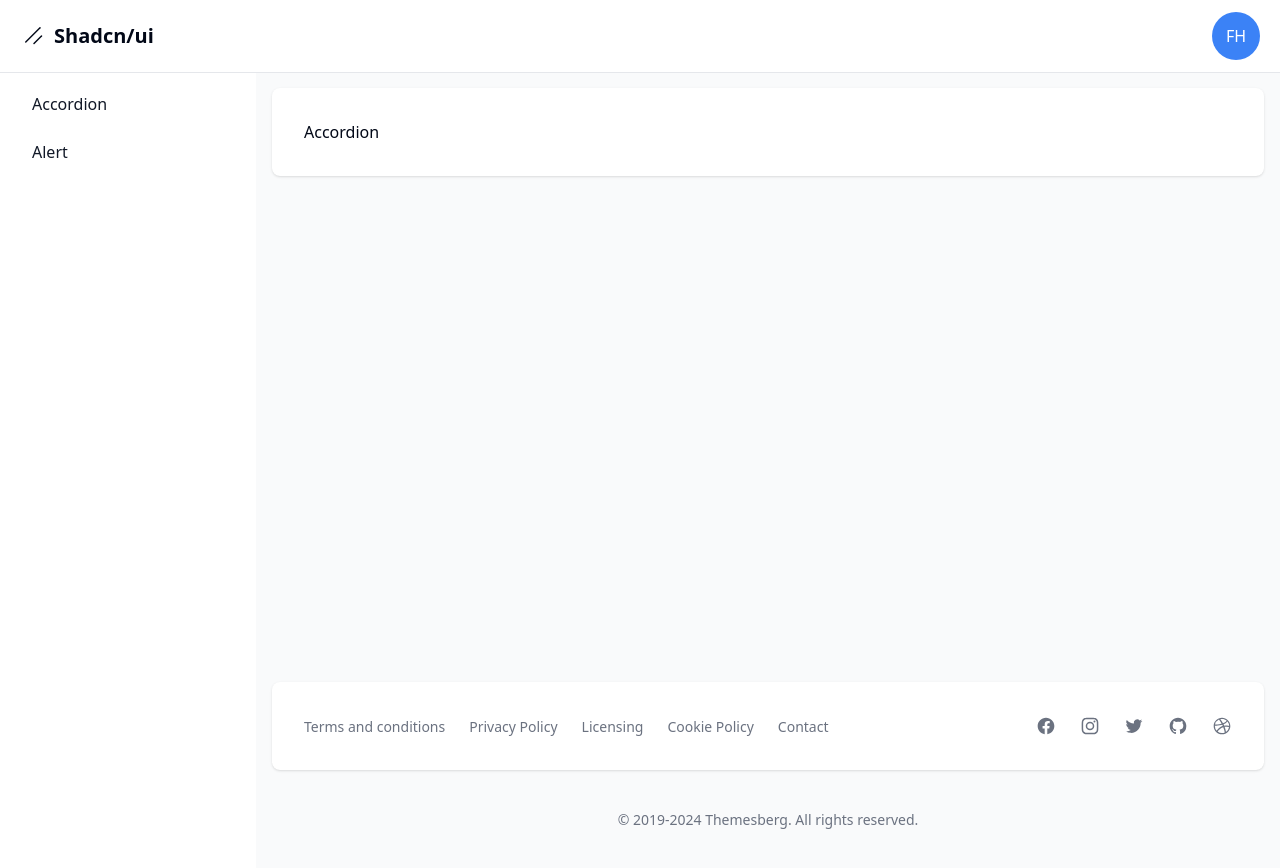
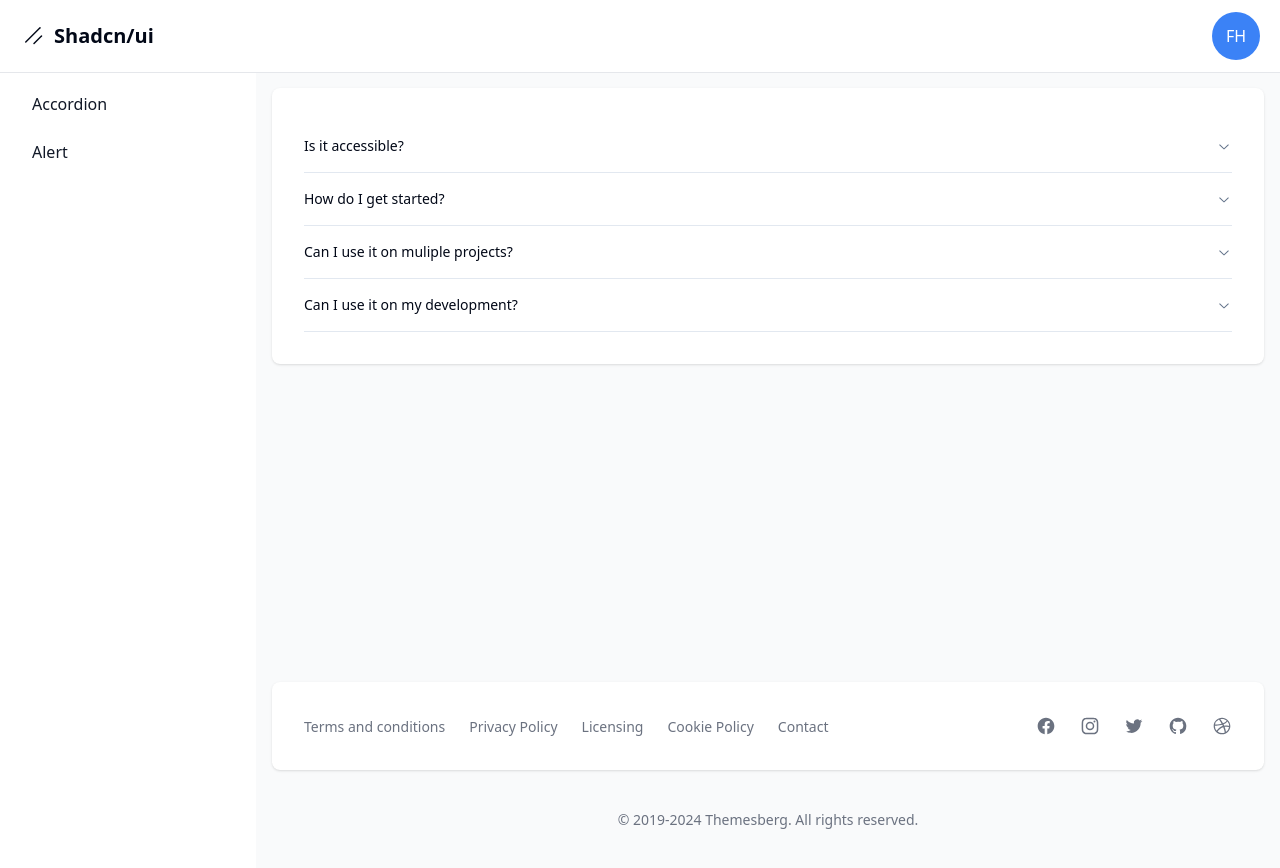
Before and after one commit to MiguelDecode/shadcn-tutorial, a Next.js app: page /dashboard/accordion in a window 1280 px wide. Built offline with nearby package versions, Linux system fonts and the light colour scheme.

Commit message:
feat: component accordion

```diff
--- a/package.json
+++ b/package.json
@@ -9,6 +9,7 @@
     "lint": "next lint"
   },
   "dependencies": {
+    "@radix-ui/react-accordion": "^1.2.0",
     "@radix-ui/react-icons": "^1.3.0",
     "class-variance-authority": "^0.7.0",
     "clsx": "^2.1.1",
--- a/src/app/dashboard/accordion/page.tsx
+++ b/src/app/dashboard/accordion/page.tsx
@@ -1,7 +1,44 @@
+import {
+  Accordion,
+  AccordionContent,
+  AccordionItem,
+  AccordionTrigger,
+} from "@/components/ui/accordion";
+
+const items = [
+  {
+    id: "item-1",
+    question: "Is it accessible?",
+    answer: "Yes. It adheres to the WAI-ARIA design pattern.",
+  },
+  {
+    id: "item-2",
+    question: "How do I get started?",
+    answer: "You can start by reading the documentaion.",
+  },
+  {
+    id: "item-3",
+    question: "Can I use it on muliple projects?",
+    answer: "Yes. It's licensed under the MIT license.",
+  },
+  {
+    id: "item-4",
+    question: "Can I use it on my development?",
+    answer: "Yes. It's a easy and functional how to do.",
+  },
+];
+
 export default function Page() {
   return (
     <div>
-      <h1>Accordion</h1>
+      <Accordion type="multiple" className="w-full">
+        {items.map((item) => (
+          <AccordionItem value={item.id} key={item.id}>
+            <AccordionTrigger>{item.question}</AccordionTrigger>
+            <AccordionContent>{item.answer}</AccordionContent>
+          </AccordionItem>
+        ))}
+      </Accordion>
     </div>
   );
 }
--- /dev/null
+++ b/src/components/ui/accordion.tsx
@@ -0,0 +1,57 @@
+"use client"
+
+import * as React from "react"
+import * as AccordionPrimitive from "@radix-ui/react-accordion"
+import { ChevronDownIcon } from "@radix-ui/react-icons"
+
+import { cn } from "@/lib/utils"
+
+const Accordion = AccordionPrimitive.Root
+
+const AccordionItem = React.forwardRef<
+  React.ElementRef<typeof AccordionPrimitive.Item>,
+  React.ComponentPropsWithoutRef<typeof AccordionPrimitive.Item>
+>(({ className, ...props }, ref) => (
+  <AccordionPrimitive.Item
+    ref={ref}
+    className={cn("border-b", className)}
+    {...props}
+  />
+))
+AccordionItem.displayName = "AccordionItem"
+
+const AccordionTrigger = React.forwardRef<
+  React.ElementRef<typeof AccordionPrimitive.Trigger>,
+  React.ComponentPropsWithoutRef<typeof AccordionPrimitive.Trigger>
+>(({ className, children, ...props }, ref) => (
+  <AccordionPrimitive.Header className="flex">
+    <AccordionPrimitive.Trigger
+      ref={ref}
+      className={cn(
+        "flex flex-1 items-center justify-between py-4 text-sm font-medium transition-all hover:underline [&[data-state=open]>svg]:rotate-180",
+        className
+      )}
+      {...props}
+    >
+      {children}
+      <ChevronDownIcon className="h-4 w-4 shrink-0 text-muted-foreground transition-transform duration-200" />
+    </AccordionPrimitive.Trigger>
+  </AccordionPrimitive.Header>
+))
+AccordionTrigger.displayName = AccordionPrimitive.Trigger.displayName
+
+const AccordionContent = React.forwardRef<
+  React.ElementRef<typeof AccordionPrimitive.Content>,
+  React.ComponentPropsWithoutRef<typeof AccordionPrimitive.Content>
+>(({ className, children, ...props }, ref) => (
+  <AccordionPrimitive.Content
+    ref={ref}
+    className="overflow-hidden text-sm data-[state=closed]:animate-accordion-up data-[state=open]:animate-accordion-down"
+    {...props}
+  >
+    <div className={cn("pb-4 pt-0", className)}>{children}</div>
+  </AccordionPrimitive.Content>
+))
+AccordionContent.displayName = AccordionPrimitive.Content.displayName
+
+export { Accordion, AccordionItem, AccordionTrigger, AccordionContent }
--- a/tailwind.config.ts
+++ b/tailwind.config.ts
@@ -55,6 +55,28 @@
   			lg: 'var(--radius)',
   			md: 'calc(var(--radius) - 2px)',
   			sm: 'calc(var(--radius) - 4px)'
+  		},
+  		keyframes: {
+  			'accordion-down': {
+  				from: {
+  					height: '0'
+  				},
+  				to: {
+  					height: 'var(--radix-accordion-content-height)'
+  				}
+  			},
+  			'accordion-up': {
+  				from: {
+  					height: 'var(--radix-accordion-content-height)'
+  				},
+  				to: {
+  					height: '0'
+  				}
+  			}
+  		},
+  		animation: {
+  			'accordion-down': 'accordion-down 0.2s ease-out',
+  			'accordion-up': 'accordion-up 0.2s ease-out'
   		}
   	}
   },
```
Also changed, not shown: 1 other file (tests, documents, lock files or other folders).
